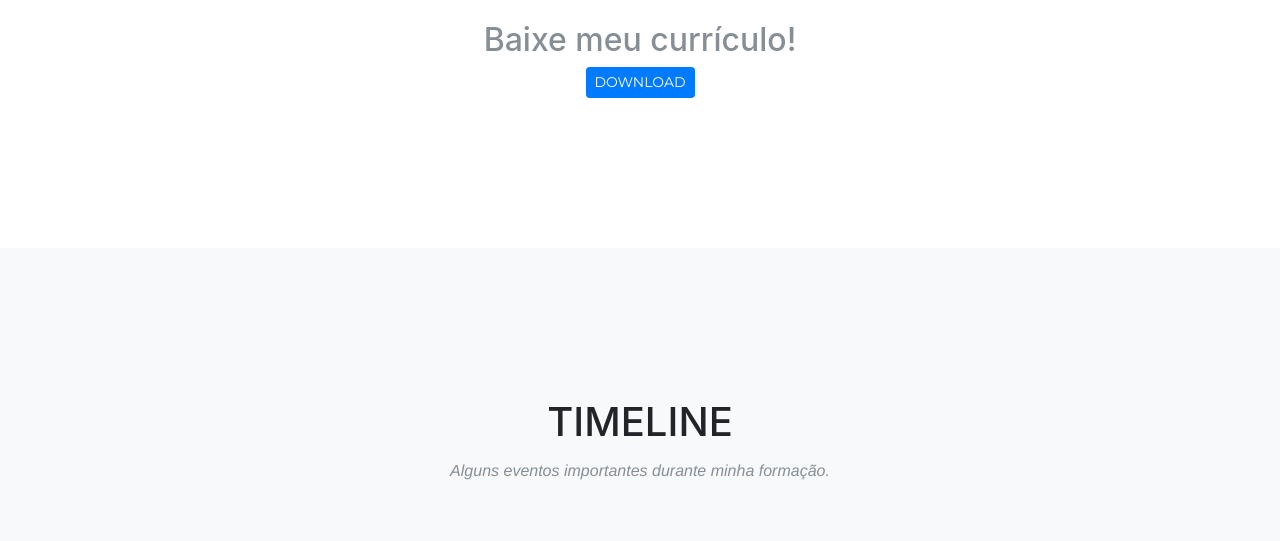
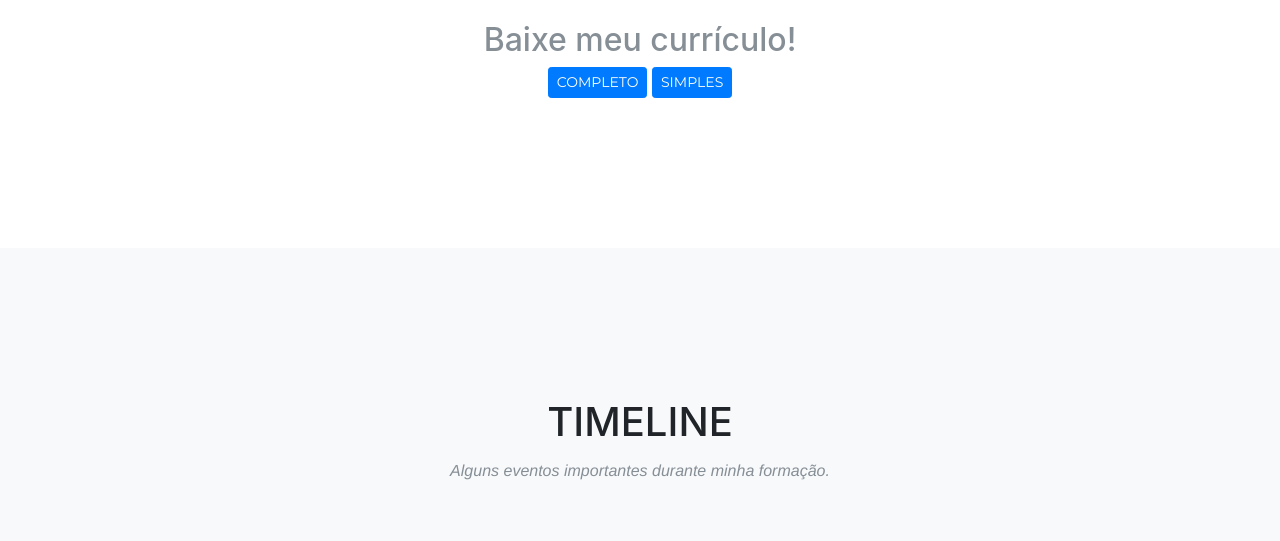
Before and after one commit to williamvb/williamvb.github.io, a website with bundled scripts: page index.html in a window 1280 px wide. Shown: the part 1449-1990 px from the top of the page. Built offline with nearby package versions, Linux system fonts and the light colour scheme; a web font is replaced by a local one.

Commit message:
add simple version of CV

```diff
--- a/index.html
+++ b/index.html
@@ -117,7 +117,8 @@
         <div class="col-lg-12 text-center">
           <div>&nbsp;</div>
           <h2 class="section-subheading text-muted">Baixe meu currículo!</h2>
-          <a class="btn btn-primary btn-sm text-uppercase" href="cv/William Vieira Bastos.pdf" download="CV - William Vieira Bastos.pdf">Download</a>
+          <a class="btn btn-primary btn-sm text-uppercase" href="cv/William Vieira Bastos.pdf" download="CV - William Vieira Bastos.pdf">Completo</a>
+          <a class="btn btn-primary btn-sm text-uppercase" href="cv/William Vieira Bastos - simples.pdf" download="CV - William Vieira Bastos - simples.pdf">Simples</a>
         </div>
       </div>
     </section>
```
Also changed, not shown: 3 other files.
